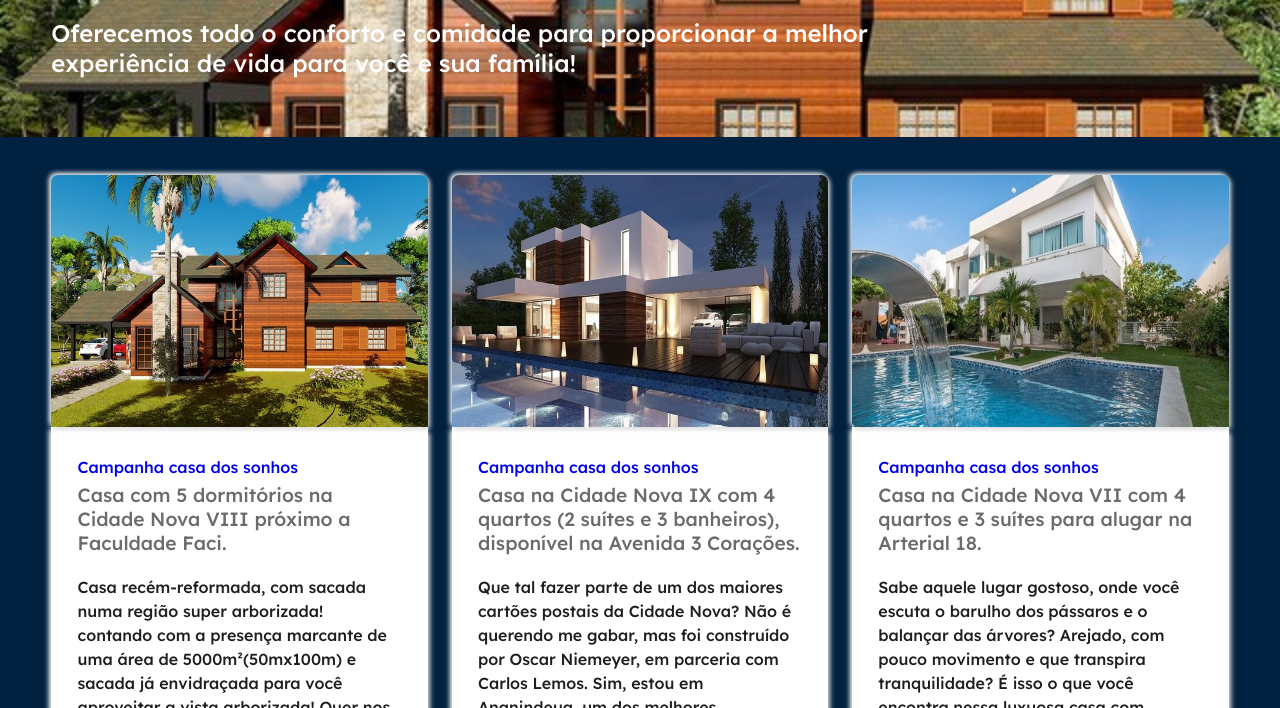
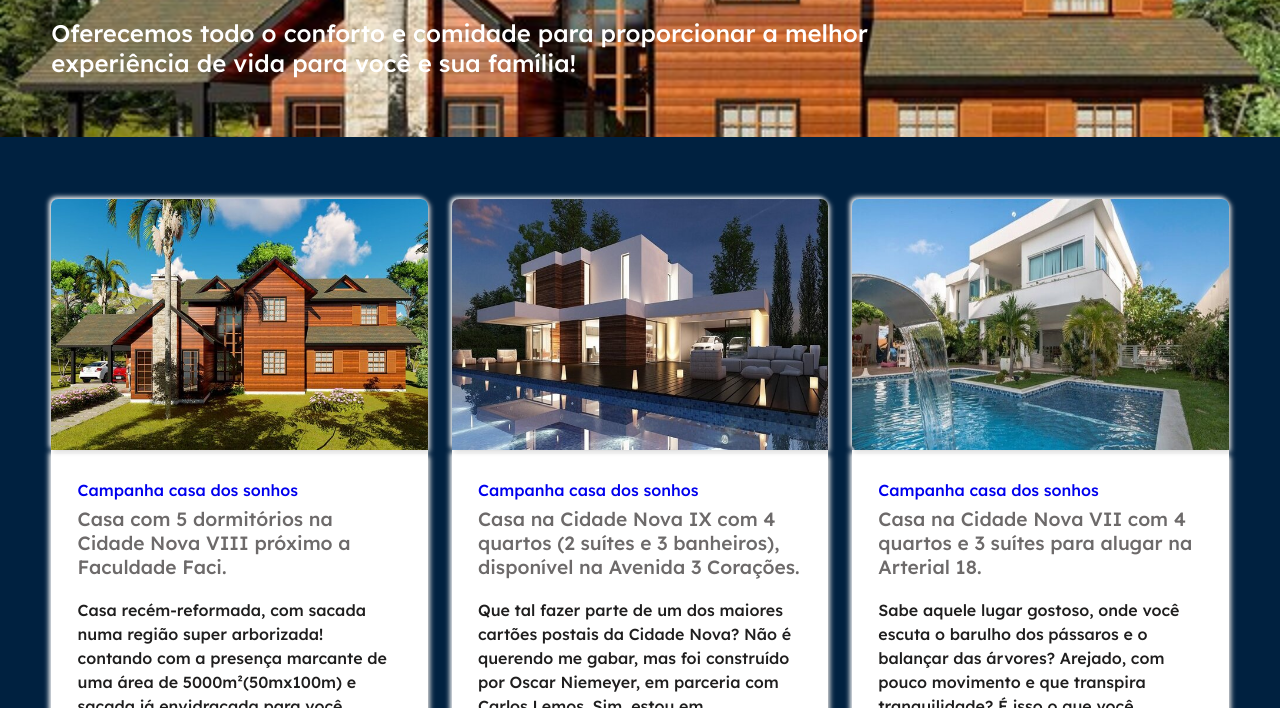
Before and after one commit to emersonpessoa01/layout-aluguel, a plain HTML site: page index.html in a window 1280 px wide. Shown: the part 244-952 px from the top of the page. Drawn offline with nearby package versions, Linux system fonts and the light colour scheme.

Commit message:
updated hover servico

```diff
--- a/css/style.css
+++ b/css/style.css
@@ -206,7 +206,7 @@ header {
 
 }
 .servico:hover{ /*add*/
-  transform: scale(1.05)
+  transform: scale(1.03)
 }
 .servico img:hover{ /*sombra da imagem*/
   box-shadow: 2px 2px 5px #6610f2, -2px -2px 5px #3F2D59; /*add*/
@@ -354,6 +354,8 @@ e uma expressão
     width:49%;
     float:left;
     margin-right:2%;
+    margin-top:2%;
+
   }
   .servico:nth-child(2){
     margin-right:0;
@@ -382,6 +384,9 @@ e uma expressão
 
 /* MEDIUM DEVICES - TABLETS & DESKTOPS */
 @media screen and (min-width:960px){
+  .servico{
+    margin-top:2%;
+  }
   .title{
     width: 70%;
     float:left;
@@ -403,6 +408,7 @@ e uma expressão
   }
   .servico{
     width: 32%;
+
   }
   .servico:nth-child(2){
     margin-right:2%;
@@ -423,7 +429,6 @@ e uma expressão
 
 /* LARGE DEVICES - WIDES SCREENS */
 @media screen and (min-width:1280px){
-
   .btn-menu{
     display: none;
   }
```
